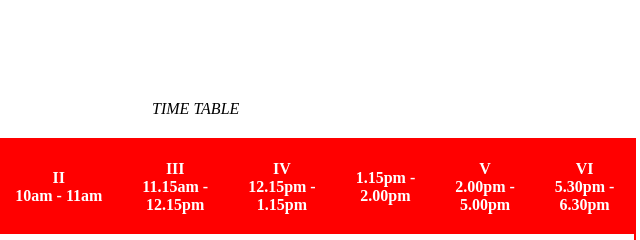
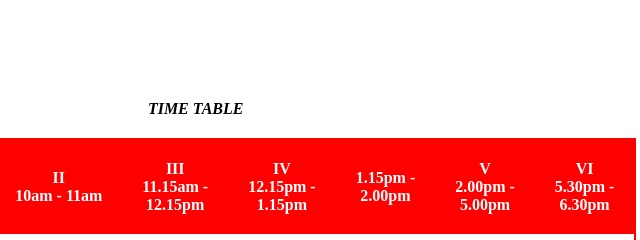
Before and after one commit to santhosh-005/TimeTable_kalvium_HTML_Tables, a plain HTML site: page index.html in a window 1280 px wide. Shown: the top 240 px of the page, 353-993 px from the left. Drawn offline with Linux system fonts and the light colour scheme.

Commit message:
1 file modified

```diff
--- a/index.html
+++ b/index.html
@@ -8,7 +8,7 @@
   </head>
   <body>
 <table>
-  <caption><i>TIME TABLE </i></caption>
+  <caption><i><b> TIME TABLE </b></i></caption>
 <tr>
 <th>Day/Peroid</th>
 <th>I <br>9am - 10am</th>
```
